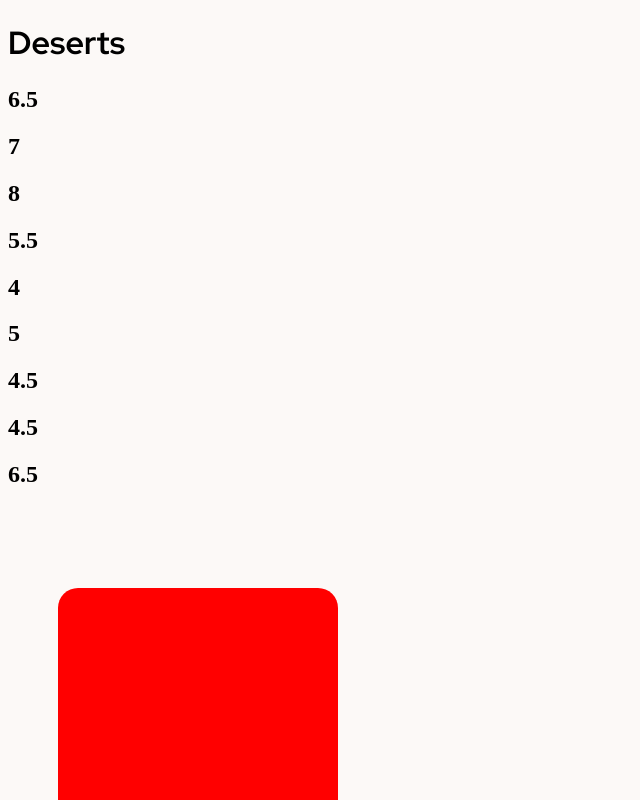
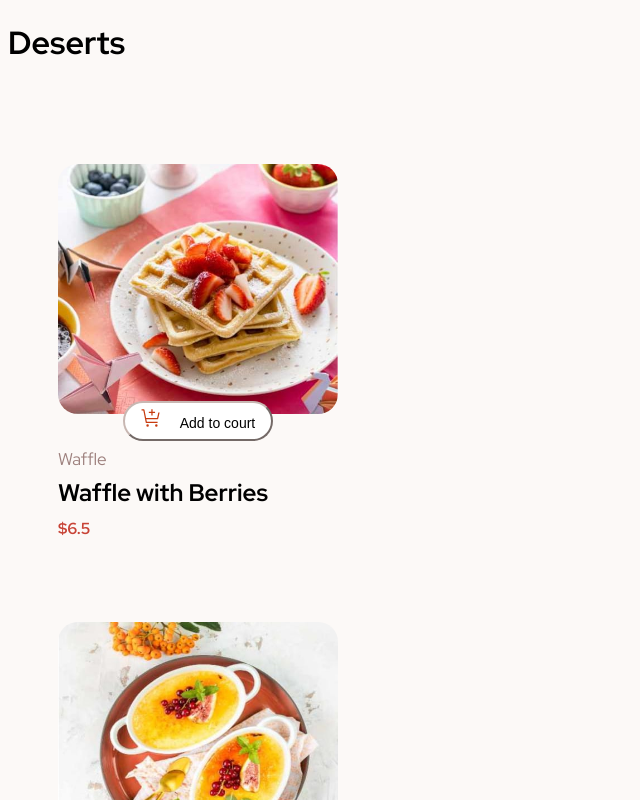
Before and after one commit to SabaMinadze/product-list-with-cart-main, a React (Vite) app: page / in a window 1280 px wide. Shown: the top 800 px of the page, without its empty margins (0-640 px from the left). Built offline with nearby package versions, Linux system fonts and the light colour scheme.

Commit message:
Add code

```diff
--- a/src/App.tsx
+++ b/src/App.tsx
@@ -7,8 +7,7 @@ function App() {
   return (
     <>
     <h1 className="txt">Deserts</h1>
-    <div>{data.map(e => <h2>{e.price}</h2>)}</div>
-    <div>{data.map(e => <Card price={e.price} category="asd"/>)}</div>
+    < div>{data.map(e => <Card price={e.price} category={e.category} imgSrc={e.image.desktop}/>)}</div>
     </>
   )
 }
--- a/src/components/Card/Card.css
+++ b/src/components/Card/Card.css
@@ -11,6 +11,13 @@
     width: 280px;
     background-color: red;
     border-radius: 20px;
+}
+
+.product{
+    height: 250px;
+    width: 280px;
+    border-radius: 20px;
+
 }
 
 .btn{
--- a/src/components/Card/Card.tsx
+++ b/src/components/Card/Card.tsx
@@ -1,19 +1,19 @@
 import "./Card.css"
 import addToCourtLogo from "./icon-add-to-cart.svg"
-import data from "./data.json"
 
 
 function Card(props) {
   return (
     <>
-
-      <div className="container">
-      <div className="image"></div>
-      <center><button className="btn"><img src={addToCourtLogo}
-      alt="error" className="img2"/><span className="btntxt">Add to court</span> </button></center>
-      <p className="txt3">{props.category}</p>
-      <h2 className="txt4">Waffle with Berries</h2>
-      <h4 className="txt5">{props.price}</h4>
+      <div className="mainBox">
+        <div className="container">
+        <img src={props.imgSrc} alt="error" className="product"/>
+        <center><button className="btn"><img src={addToCourtLogo}
+        alt="error" className="img2"/><span className="btntxt">Add to court</span> </button></center>
+        <p className="txt3">{props.category}</p>
+        <h2 className="txt4">Waffle with Berries</h2>
+        <h4 className="txt5">${props.price}</h4>
+        </div>
       </div>
 
       <br /><br /><br /><br /><br /><br />
```
Also changed, not shown: src/App.css (line endings or trailing spaces).
